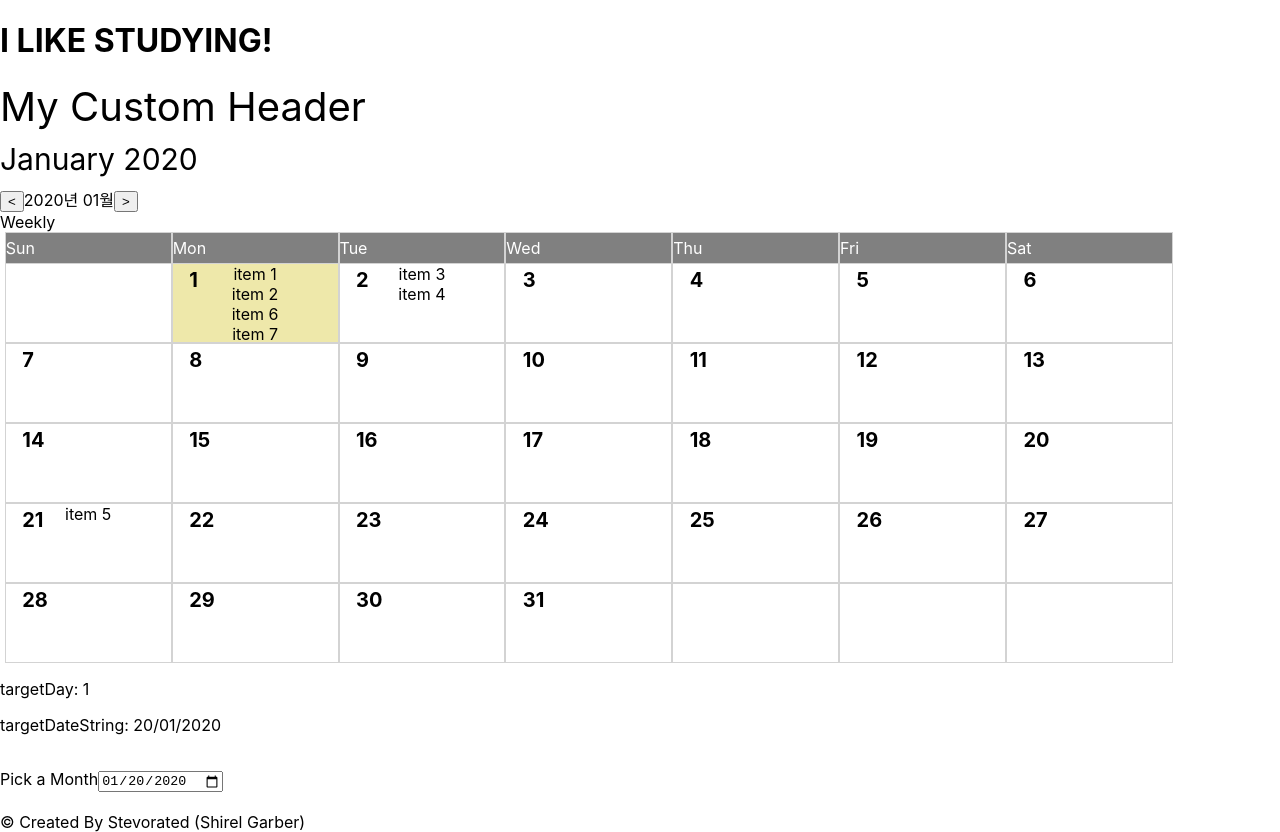
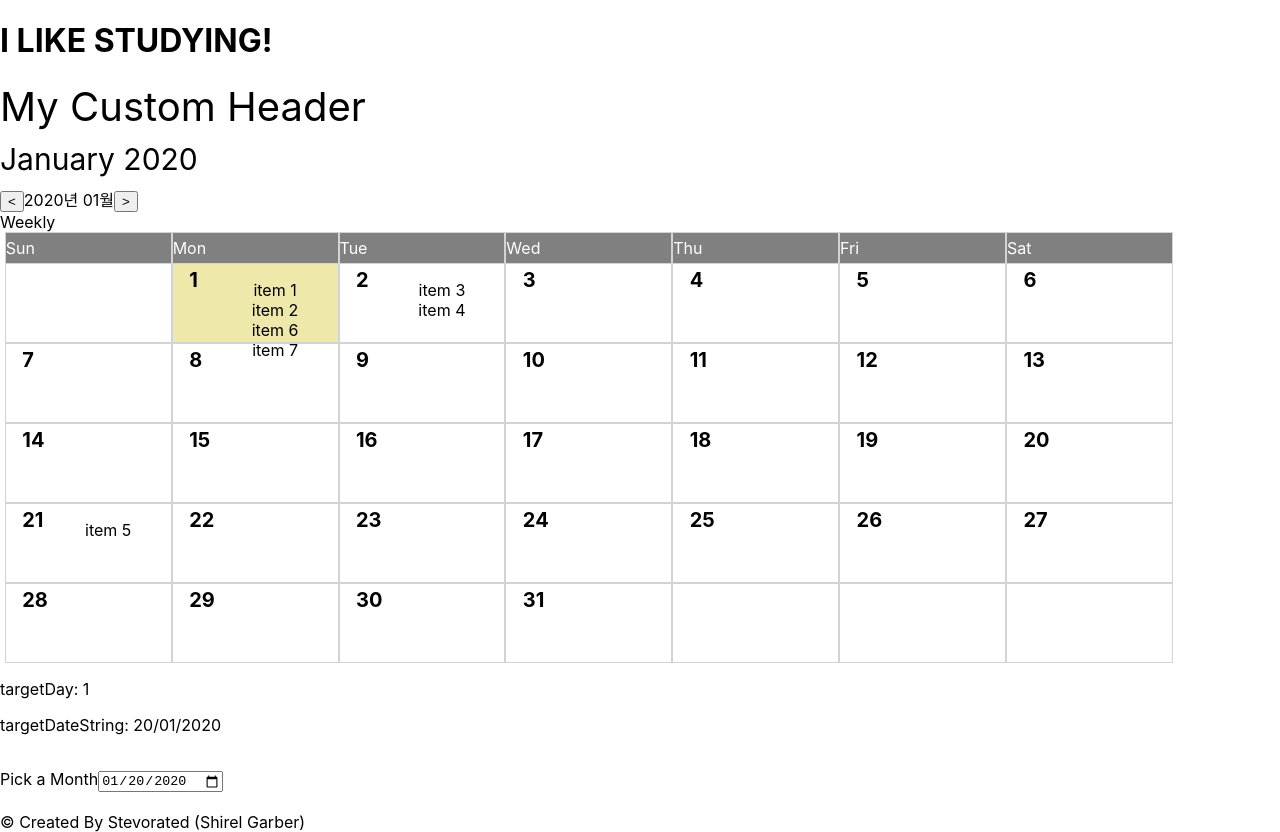
Before and after one commit to ziwonii24/statu-web-full, a React (Create React App) app in the folder front/: page / in a window 1280 px wide. Built offline with nearby package versions, Linux system fonts and the light colour scheme.

Commit message:
dayData rendering

```diff
--- a/front/src/components/calendar/monthView/CalendarDay.tsx
+++ b/front/src/components/calendar/monthView/CalendarDay.tsx
@@ -50,33 +50,6 @@ const CalendarDay: FunctionComponent<Interface> = (props: Props) => {
   const check = date.isBefore(now);  // true
   const passed = day && !!colorPastDates && check ? colorPastDates : '';
 
-  const handleData = () => {
-    console.log('event')
-    // dayData.map(item => (
-    //   <li
-    //     data-test="dayDataListItem"
-    //     key={`day-item-${item.day}-${uuid()}`}
-    //     className={`dayDataItem ${dayDataListItemClass}`}
-    //   >
-    //     {item.title}
-    //   </li>
-    //   )
-    // )
-    return (
-      <div>
-        {dayData.map(item => (
-          <div
-            data-test="dayDataListItem"
-            key={`day-item-${item.day}-${uuid()}`}
-            className={`dayDataItem ${dayDataListItemClass}`}
-          >
-            {item.title}
-          </div>
-        ))}
-      </div>
-    )
-  }
-
   return (
     <div
       data-test="calendarDayContainer"
@@ -98,17 +71,17 @@ const CalendarDay: FunctionComponent<Interface> = (props: Props) => {
         </p>
       )}
       {dayComponent}
-      <div>
+      <ul>
         {dayData && dayData.map(item => (
-          <div
+          <li
             data-test="dayDataListItem"
             key={`day-item-${item.day}-${uuid()}`}
             className={`dayDataItem ${dayDataListItemClass}`}
           >
             {item.title}
-          </div>
+          </li>
         ))}
-      </div>
+      </ul>
     </div>
   )
 }
```
